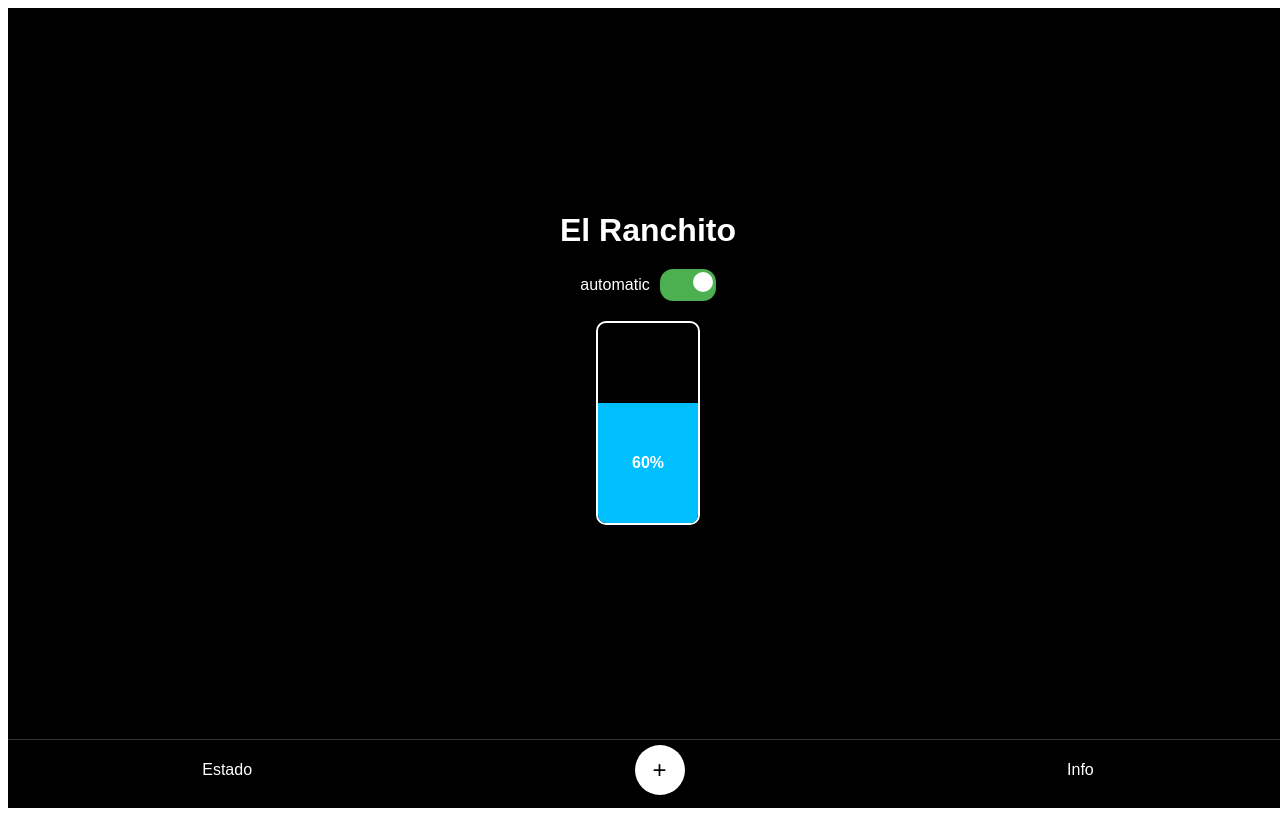
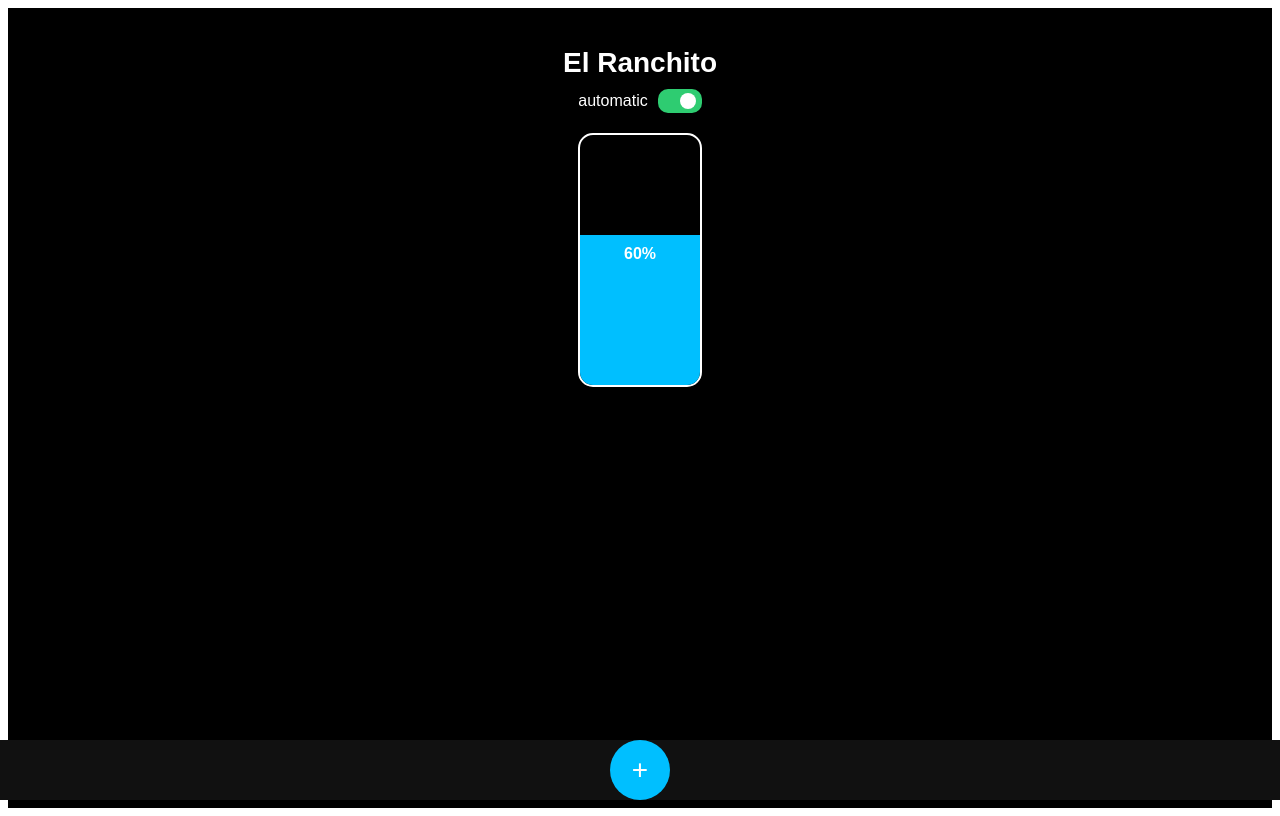
Before and after one commit to manuachinelli/el-ranchito, a Next.js app: page / in a window 1280 px wide. Built offline with nearby package versions, Linux system fonts and the light colour scheme.

Commit message:
Update index.js

```diff
--- a/pages/index.js
+++ b/pages/index.js
@@ -1,29 +1,29 @@
-import React, { useState } from 'react';
-
 export default function Home() {
   const [automatic, setAutomatic] = useState(true);
-  const [percent, setPercent] = useState(60);
-  const [isLoading, setIsLoading] = useState(false);
+  const [percentage, setPercentage] = useState(60);
+  const [isFilling, setIsFilling] = useState(false);
 
-  const handleToggleAutomatic = () => {
-    const newValue = !automatic;
-    setAutomatic(newValue);
-    fetch('https://tu-n8n.com/webhook/automatico', {
-      method: 'POST',
-      body: JSON.stringify({ automatico: newValue }),
-      headers: { 'Content-Type': 'application/json' }
+  useEffect(() => {
+    if (isFilling && percentage >= 90) {
+      setIsFilling(false);
+    }
+  }, [percentage, isFilling]);
+
+  const toggleAutomatic = () => {
+    setAutomatic(!automatic);
+    fetch("https://tu-n8n.com/webhook/automatico", {
+      method: "POST",
+      headers: { "Content-Type": "application/json" },
+      body: JSON.stringify({ automatic: !automatic }),
     });
   };
 
-  const handleCargarAgua = () => {
-    setIsLoading(true);
-    fetch('https://tu-n8n.com/webhook/cargar-agua', {
-      method: 'POST'
-    }).then(() => {
-      setTimeout(() => {
-        setIsLoading(false);
-        setPercent(90); // simulamos que llegó al 90%
-      }, 5000);
+  const startFilling = () => {
+    setIsFilling(true);
+    fetch("https://tu-n8n.com/webhook/llenar", {
+      method: "POST",
+      headers: { "Content-Type": "application/json" },
+      body: JSON.stringify({ trigger: true }),
     });
   };
 
@@ -32,144 +32,152 @@ export default function Home() {
       <h1 style={styles.title}>El Ranchito</h1>
 
       <div style={styles.switchContainer}>
-        <span style={styles.switchLabel}>automatic</span>
+        <span style={styles.label}>automatic</span>
         <div
-          onClick={handleToggleAutomatic}
           style={{
-            ...styles.toggle,
-            backgroundColor: automatic ? '#4CAF50' : '#555',
-            justifyContent: automatic ? 'flex-end' : 'flex-start'
+            ...styles.switch,
+            backgroundColor: automatic ? "#2ecc71" : "#444",
           }}
+          onClick={toggleAutomatic}
         >
-          <div style={styles.toggleHandle}></div>
+          <div
+            style={{
+              ...styles.knob,
+              transform: automatic ? "translateX(20px)" : "translateX(0)",
+            }}
+          />
         </div>
       </div>
 
       <div style={styles.tank}>
         <div
           style={{
-            ...styles.water,
-            height: `${percent}%`,
-            backgroundColor: percent < 20 ? '#ff4d4d' : '#00bfff'
+            ...styles.fill,
+            height: `${percentage}%`,
+            backgroundColor:
+              percentage < 20 ? "#ff4d4d" : isFilling ? "#00ccff" : "#00bfff",
           }}
         >
-          <span style={styles.percentage}>{percent}%</span>
+          <span style={styles.percentageText}>
+            {percentage}% {isFilling && "⚡"}
+          </span>
         </div>
       </div>
 
-      {/* Bottom bar */}
-      <div style={styles.bottomBar}>
-        <button style={styles.sideButton}>Estado</button>
-        <button style={styles.centralButton} onClick={handleCargarAgua}>
-          {isLoading ? <div style={styles.loader}></div> : '+'}
-        </button>
-        <button style={styles.sideButton}>Info</button>
+      <div style={styles.navbar}>
+        <div style={styles.navItem} />
+        <div
+          style={{
+            ...styles.fab,
+            backgroundColor: isFilling ? "#444" : "#00bfff",
+            cursor: isFilling ? "default" : "pointer",
+          }}
+          onClick={() => !isFilling && startFilling()}
+        >
+          {isFilling ? "⏳" : "+"}
+        </div>
+        <div style={styles.navItem} />
       </div>
     </div>
   );
 }
 
+import { useState, useEffect } from "react";
+
 const styles = {
   container: {
-    backgroundColor: '#000',
-    color: '#fff',
-    minHeight: '100vh',
-    width: '100vw',
-    overflow: 'hidden',
-    padding: 0,
-    margin: 0,
-    display: 'flex',
-    flexDirection: 'column',
-    alignItems: 'center',
-    justifyContent: 'center',
-    fontFamily: 'Arial, sans-serif',
+    backgroundColor: "#000",
+    color: "#fff",
+    minHeight: "100vh",
+    padding: "20px",
+    fontFamily: "Arial, sans-serif",
+    textAlign: "center",
+    boxSizing: "border-box",
+    overflow: "hidden",
   },
   title: {
-    marginBottom: 20,
+    fontSize: "28px",
+    fontWeight: "bold",
+    marginBottom: "10px",
   },
   switchContainer: {
-    display: 'flex',
-    alignItems: 'center',
-    marginBottom: 20,
-    gap: 10,
+    display: "flex",
+    alignItems: "center",
+    justifyContent: "center",
+    marginBottom: "20px",
+    gap: "10px",
   },
-  switchLabel: {
-    fontSize: 16,
+  label: {
+    fontSize: "16px",
   },
-  toggle: {
-    width: 50,
-    height: 26,
-    borderRadius: 13,
-    padding: 3,
-    display: 'flex',
-    cursor: 'pointer',
-    transition: 'background-color 0.3s',
+  switch: {
+    width: "40px",
+    height: "20px",
+    borderRadius: "10px",
+    display: "flex",
+    alignItems: "center",
+    padding: "2px",
+    transition: "background-color 0.3s",
   },
-  toggleHandle: {
-    width: 20,
-    height: 20,
-    backgroundColor: '#fff',
-    borderRadius: '50%',
-    transition: 'all 0.3s',
+  knob: {
+    width: "16px",
+    height: "16px",
+    backgroundColor: "#fff",
+    borderRadius: "50%",
+    transition: "transform 0.3s",
   },
   tank: {
-    width: 100,
-    height: 200,
-    border: '2px solid white',
-    borderRadius: 10,
-    overflow: 'hidden',
-    position: 'relative',
-    marginBottom: 100,
+    width: "120px",
+    height: "250px",
+    border: "2px solid #fff",
+    borderRadius: "15px",
+    margin: "0 auto 30px auto",
+    overflow: "hidden",
+    position: "relative",
+    backgroundColor: "#000",
   },
-  water: {
-    width: '100%',
-    position: 'absolute',
+  fill: {
+    position: "absolute",
     bottom: 0,
-    display: 'flex',
-    justifyContent: 'center',
-    alignItems: 'center',
+    width: "100%",
+    display: "flex",
+    alignItems: "center",
+    justifyContent: "center",
+    transition: "height 0.5s, background-color 0.5s",
   },
-  percentage: {
-    color: '#fff',
-    fontWeight: 'bold',
+  percentageText: {
+    fontSize: "16px",
+    color: "#fff",
+    fontWeight: "bold",
+    position: "absolute",
+    top: "10px",
+    width: "100%",
+    textAlign: "center",
   },
-  bottomBar: {
-    position: 'fixed',
+  navbar: {
+    position: "fixed",
     bottom: 0,
-    width: '100%',
-    height: 60,
-    backgroundColor: '#000',
-    display: 'flex',
-    justifyContent: 'space-around',
-    alignItems: 'center',
-    borderTop: '1px solid #333',
+    left: 0,
+    width: "100%",
+    height: "60px",
+    backgroundColor: "#111",
+    display: "flex",
+    justifyContent: "space-around",
+    alignItems: "center",
   },
-  sideButton: {
-    backgroundColor: 'transparent',
-    border: 'none',
-    color: '#fff',
-    fontSize: 16,
-    cursor: 'pointer',
+  navItem: {
+    width: "40px",
+    height: "40px",
   },
-  centralButton: {
-    backgroundColor: '#fff',
-    border: 'none',
-    color: '#000',
-    width: 50,
-    height: 50,
-    borderRadius: 25,
-    fontSize: 24,
-    display: 'flex',
-    alignItems: 'center',
-    justifyContent: 'center',
-    cursor: 'pointer',
-  },
-  loader: {
-    border: '3px solid #f3f3f3',
-    borderTop: '3px solid #3498db',
-    borderRadius: '50%',
-    width: 20,
-    height: 20,
-    animation: 'spin 1s linear infinite',
+  fab: {
+    width: "60px",
+    height: "60px",
+    borderRadius: "30px",
+    fontSize: "28px",
+    color: "#fff",
+    display: "flex",
+    justifyContent: "center",
+    alignItems: "center",
+    transition: "all 0.3s",
   },
 };
```
